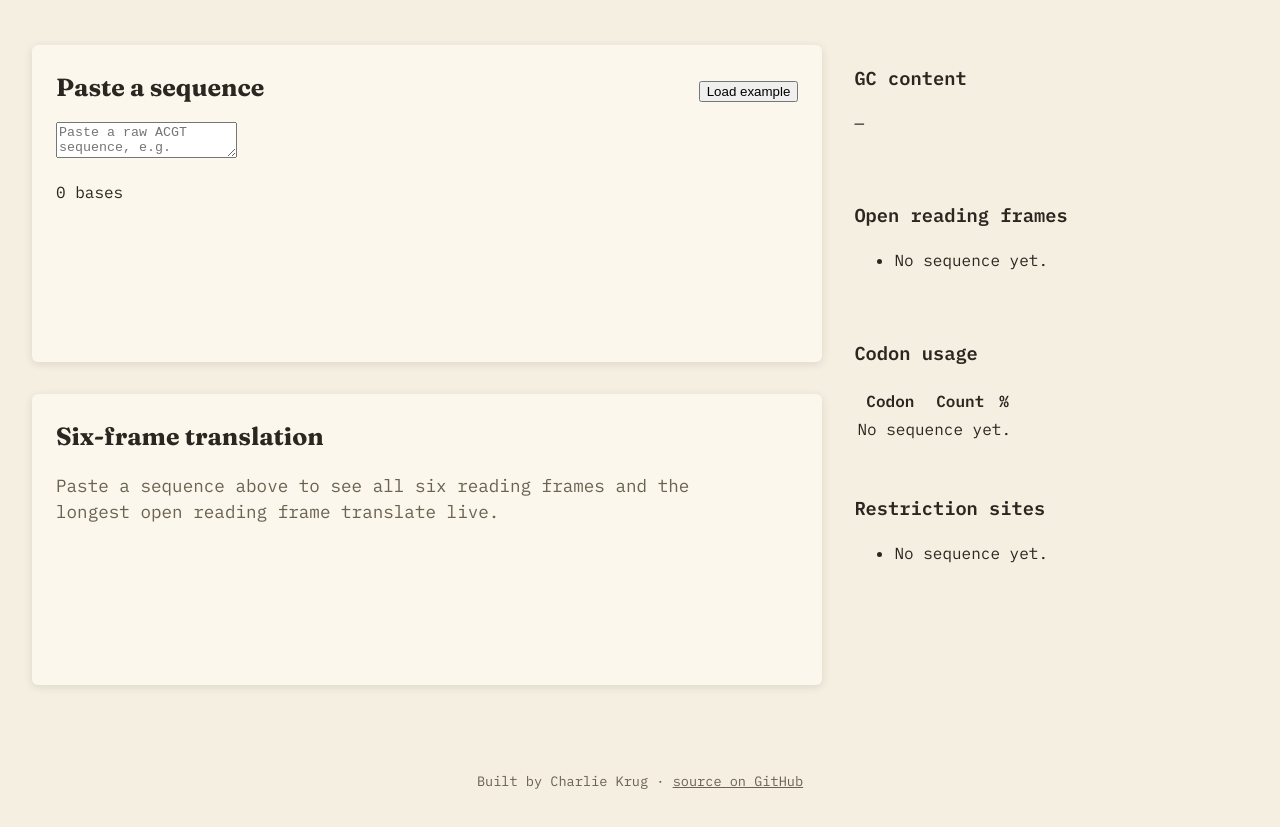
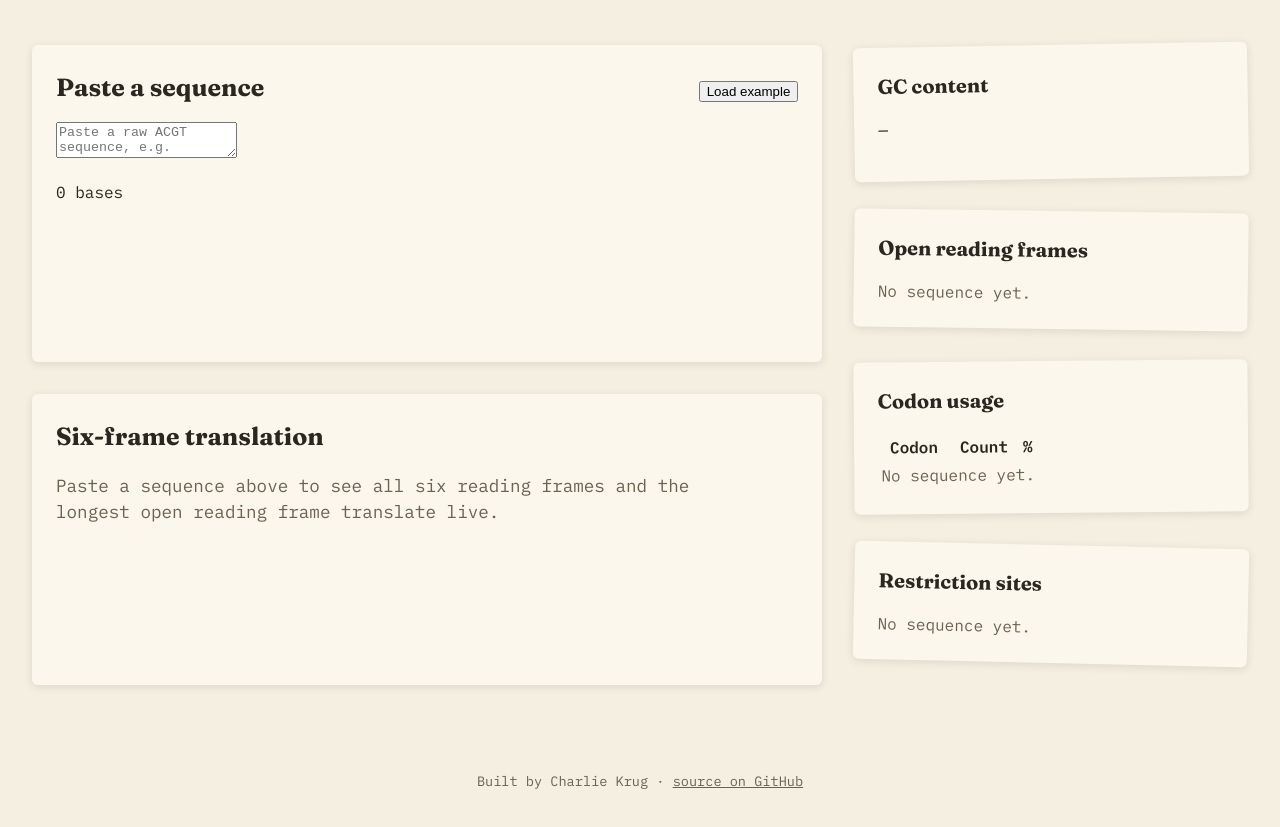
Before and after one commit to ctkrug/codon, a website: page site/index.html in a window 1280 px wide. Shown: the part 75-902 px from the top of the page. Drawn offline with Linux system fonts and the light colour scheme.

Commit message:
style(site): add sticky-note tilt treatment for side panels
Each stat panel gets a slight, distinct rotation (+/- 1.25deg) that
resolves to flat on hover/focus-within, reinforcing the notebook-margin
feel from docs/DESIGN.md. Respects prefers-reduced-motion.

```diff
--- a/site/styles.css
+++ b/site/styles.css
@@ -166,6 +166,65 @@ main {
   flex-wrap: wrap;
 }
 
+.sticky-note {
+  background: var(--surface-1);
+  border-radius: var(--radius);
+  box-shadow: var(--shadow);
+  padding: var(--space-3);
+  transition: transform 150ms var(--ease-out), box-shadow 150ms var(--ease-out);
+}
+
+.sticky-note h3 {
+  font-family: var(--font-display);
+  font-size: 1.25rem;
+  margin: 0 0 var(--space-2);
+}
+
+.sticky-note--gc {
+  transform: rotate(-1deg);
+}
+
+.sticky-note--orfs {
+  transform: rotate(0.75deg);
+}
+
+.sticky-note--codon {
+  transform: rotate(-0.5deg);
+}
+
+.sticky-note--sites {
+  transform: rotate(1.25deg);
+}
+
+.sticky-note:hover,
+.sticky-note:focus-within {
+  transform: rotate(0deg);
+  box-shadow: 0 4px 14px rgba(43, 38, 32, 0.18);
+}
+
+@media (prefers-reduced-motion: reduce) {
+  .sticky-note {
+    transform: none;
+    transition: none;
+  }
+}
+
+.fact-list {
+  list-style: none;
+  margin: 0;
+  padding: 0;
+  display: flex;
+  flex-direction: column;
+  gap: var(--space-1);
+  max-height: 260px;
+  overflow-y: auto;
+}
+
+.fact-list-empty {
+  color: var(--text-muted);
+  font-style: normal;
+}
+
 .site-footer {
   padding: var(--space-3) var(--space-4);
   color: var(--text-muted);
```
